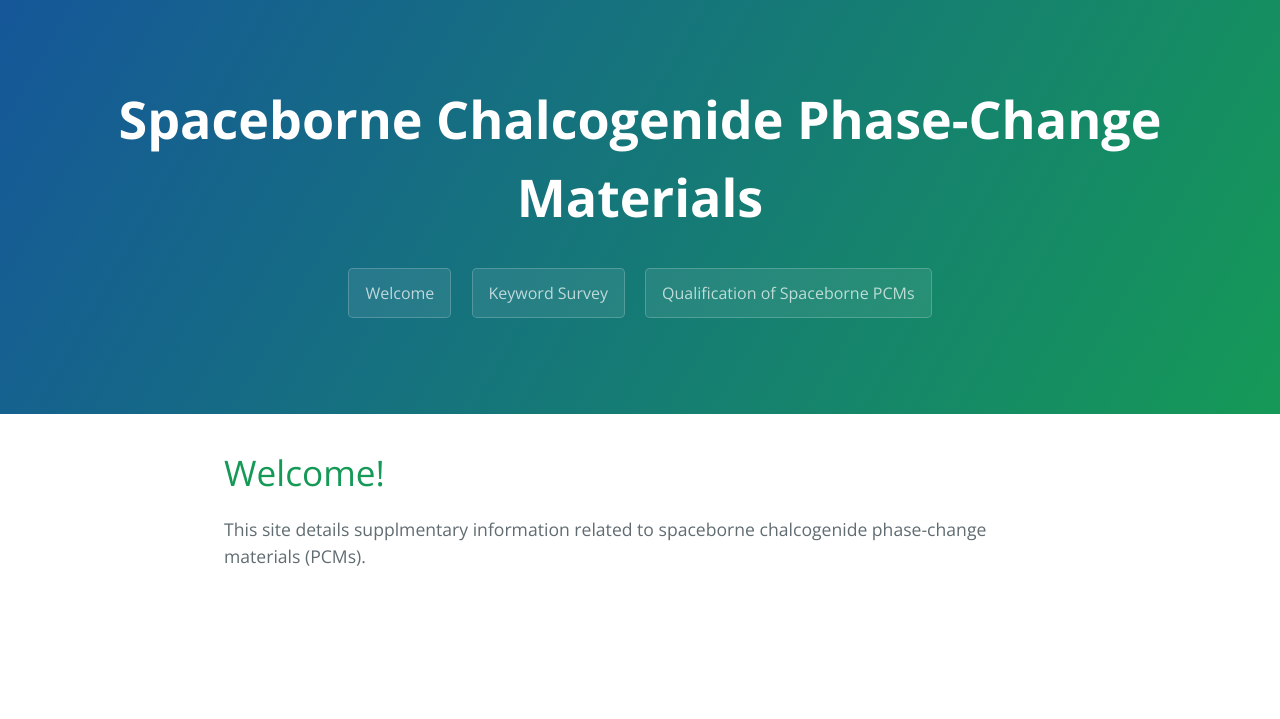
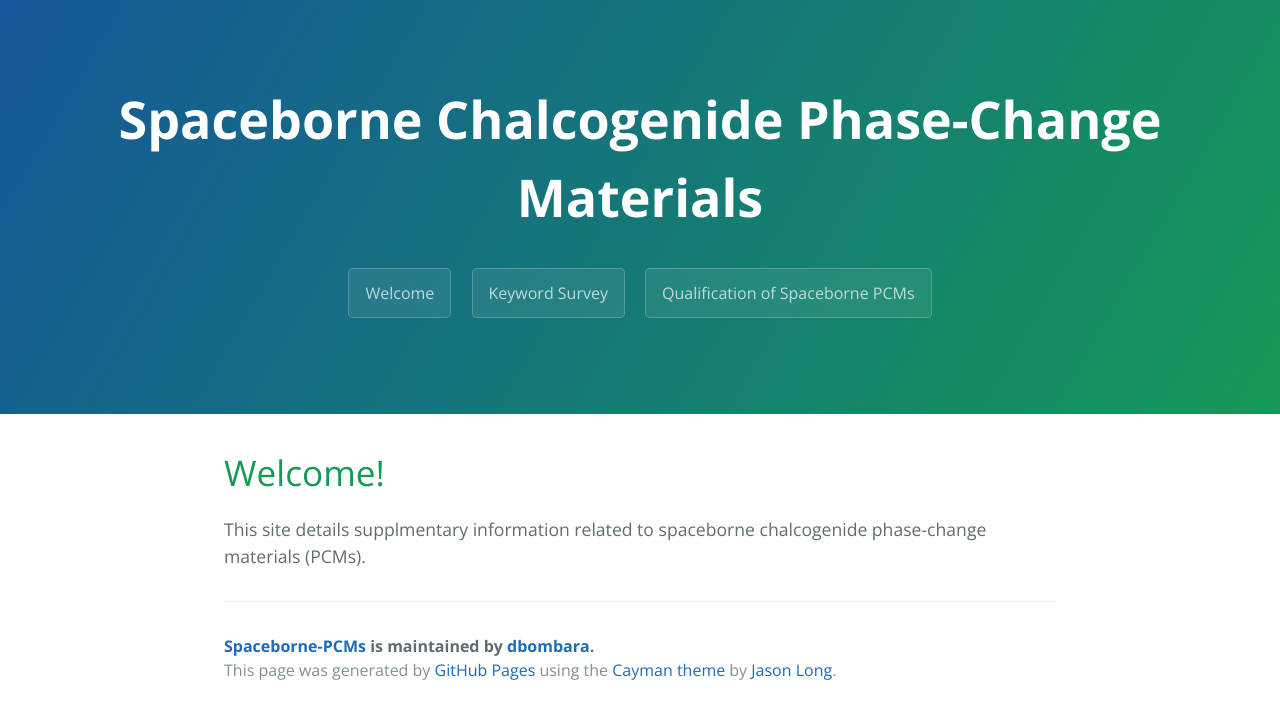
Before and after one commit to Spaceborne-PCMs/Spaceborne-PCMs.github.io, a Jekyll site: the page built from index.md, in a window 1280 px wide. Shown: the top 719 px of the page. Built offline with Jekyll 4.4.1, drawn with Linux system fonts in a browser that asks for light colours.

Commit message:
minor changes

```diff
--- a/_layouts/template.html
+++ b/_layouts/template.html
@@ -25,11 +25,10 @@
 
       {{ content }}
 
-      <!--<footer class="site-footer">
+      <footer class="site-footer">
         <span class="site-footer-owner"><a href="https://github.com/Spaceborne-PCMs/Spaceborne-PCMs.github.io">Spaceborne-PCMs</a> is maintained by <a href="https://github.com/dbombara">dbombara</a>.</span>
-
         <span class="site-footer-credits">This page was generated by <a href="https://pages.github.com">GitHub Pages</a> using the <a href="https://github.com/jasonlong/cayman-theme">Cayman theme</a> by <a href="https://twitter.com/jasonlong">Jason Long</a>.</span>
-      </footer>-->
+      </footer>
 
     </section>
 
```
